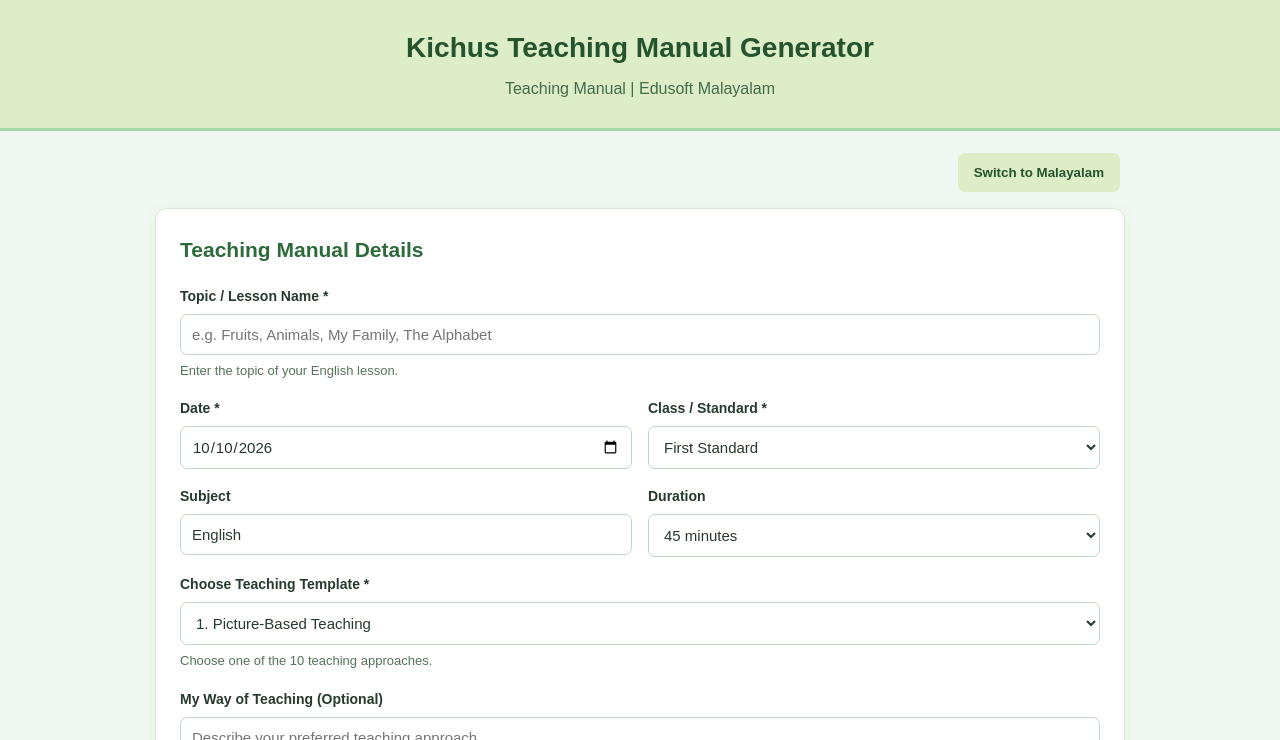
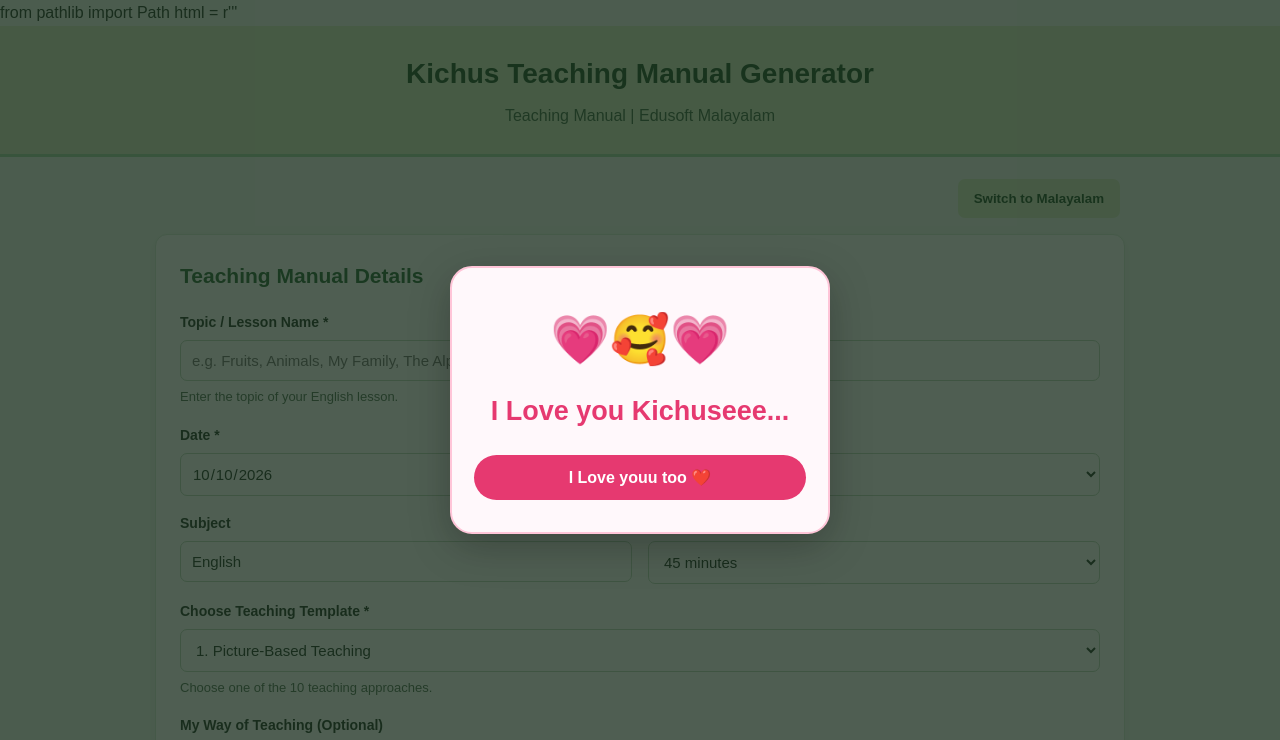
Before and after one commit to Albinz-Git/kichus-teaching-manual, a plain HTML site: page index.html in a window 1280 px wide. Shown: the top 740 px of the page. Drawn offline with Linux system fonts and the light colour scheme.

Commit message:
Update index.html

```diff
--- a/index.html
+++ b/index.html
@@ -1,5 +1,6 @@
+from pathlib import Path
 
-<!DOCTYPE html>
+html = r'''<!DOCTYPE html>
 <html lang="en">
 <head>
 <meta charset="UTF-8">
@@ -111,16 +112,72 @@ footer{
     font-size:13px
 }
 
+/* Love popup */
+.love-overlay{
+    position:fixed;
+    inset:0;
+    background:rgba(20,40,25,.75);
+    display:flex;
+    align-items:center;
+    justify-content:center;
+    padding:20px;
+    z-index:9999
+}
+
+.love-box{
+    background:#fff8fb;
+    width:100%;
+    max-width:380px;
+    padding:32px 22px;
+    border-radius:22px;
+    text-align:center;
+    box-shadow:0 12px 40px rgba(0,0,0,.25);
+    border:2px solid #ffc5d8;
+    animation:lovePop .45s ease-out
+}
+
+.love-heart{
+    font-size:48px;
+    margin-bottom:10px
+}
+
+.love-box h2{
+    color:#e63970;
+    font-size:27px;
+    margin:0 0 22px
+}
+
+.love-button{
+    background:#e63970;
+    color:white;
+    font-size:16px;
+    padding:13px 20px;
+    border-radius:30px;
+    width:100%;
+    margin:0
+}
+
+.love-button:hover{
+    background:#c9255a;
+    opacity:1
+}
+
+@keyframes lovePop{
+    from{opacity:0;transform:scale(.8)}
+    to{opacity:1;transform:scale(1)}
+}
+
 @media(max-width:600px){
     .grid{grid-template-columns:1fr}
     .full{grid-column:auto}
     .card{padding:17px}
     header h1{font-size:23px}
+    .love-box h2{font-size:24px}
 }
 
 @media print{
     header,.topbar,.input-card,footer,
-    .output-heading,.output-actions{display:none!important}
+    .output-heading,.output-actions,.love-overlay{display:none!important}
     body{background:white;color:black}
     .container{margin:0;padding:0;max-width:none}
     .card{box-shadow:none;border:none;padding:0}
@@ -130,6 +187,17 @@ footer{
 </head>
 
 <body>
+
+<!-- Love popup shown when the website opens -->
+<div class="love-overlay" id="lovePopup">
+    <div class="love-box">
+        <div class="love-heart">💗🥰💗</div>
+        <h2>I Love you Kichuseee...</h2>
+        <button class="love-button" type="button" onclick="closeLovePopup()">
+            I Love youu too ❤️
+        </button>
+    </div>
+</div>
 
 <header>
     <h1>Kichus Teaching Manual Generator</h1>
@@ -253,6 +321,11 @@ footer{
 const $ = id => document.getElementById(id);
 let language = "en";
 let currentManual = "";
+
+function closeLovePopup(){
+    const popup=$("lovePopup");
+    if(popup) popup.style.display="none";
+}
 
 const T = {
 en:{
@@ -715,3 +788,9 @@ $("date").value=new Date(
 
 </body>
 </html>
+'''
+
+path = Path("/mnt/data/index.html")
+path.write_text(html, encoding="utf-8")
+print(f"Created complete updated website file: {path}")
+print(f"File size: {path.stat().st_size:,} bytes")
```
